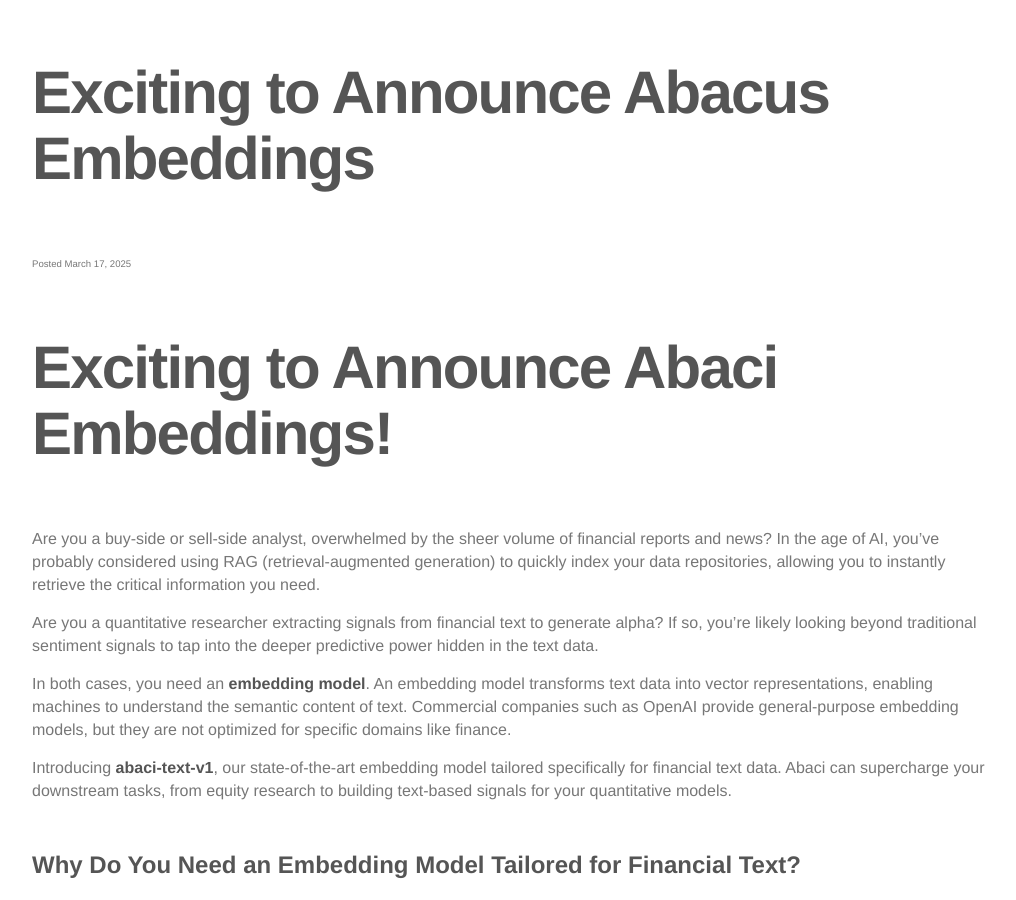
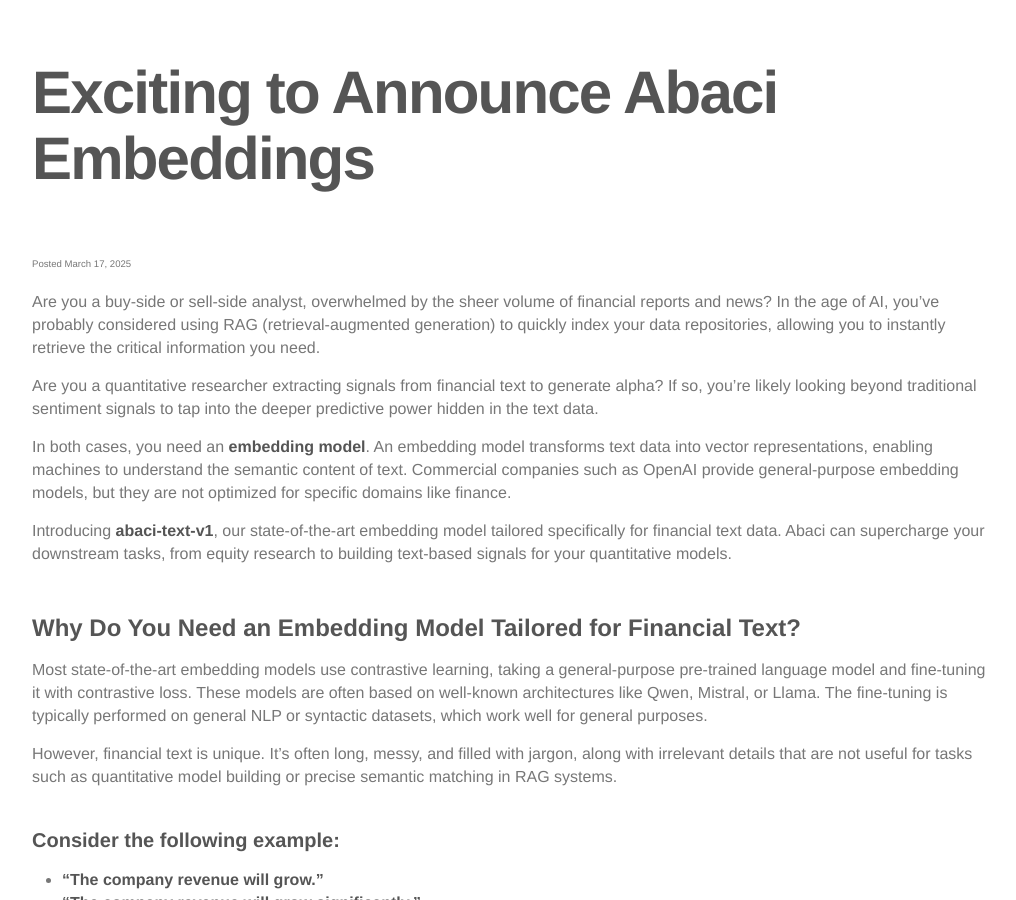
Before and after one commit to AbaciNLP/blogs, a Jekyll site: the page built from _posts/2025-03-17-exciting-to-announce-abacus-embeddings.md, in a window 1280 px wide and 900 px high. Shown: the whole window, without its empty margins (128-1144 px from the left). Built offline with Jekyll 4.4.1, drawn with Linux system fonts in a browser that asks for light colours; nearby versions of some CDN libraries.

Commit message:
first blog

```diff
--- a/_posts/2025-03-17-exciting-to-announce-abacus-embeddings.md
+++ b/_posts/2025-03-17-exciting-to-announce-abacus-embeddings.md
@@ -1,12 +1,10 @@
 ---
 layout: post
-title: "Exciting to Announce Abacus Embeddings"
+title: "Exciting to Announce Abaci Embeddings"
 date: 2025-03-17 12:00:00
 categories: finance nlp
 desc: Our team at AbaciNLP is passionate about unlocking the full potential of financial text data.
 ---
-
-# Exciting to Announce Abaci Embeddings!
 
 Are you a buy-side or sell-side analyst, overwhelmed by the sheer volume of financial reports and news? In the age of AI, you’ve probably considered using RAG (retrieval-augmented generation) to quickly index your data repositories, allowing you to instantly retrieve the critical information you need.
 
```
